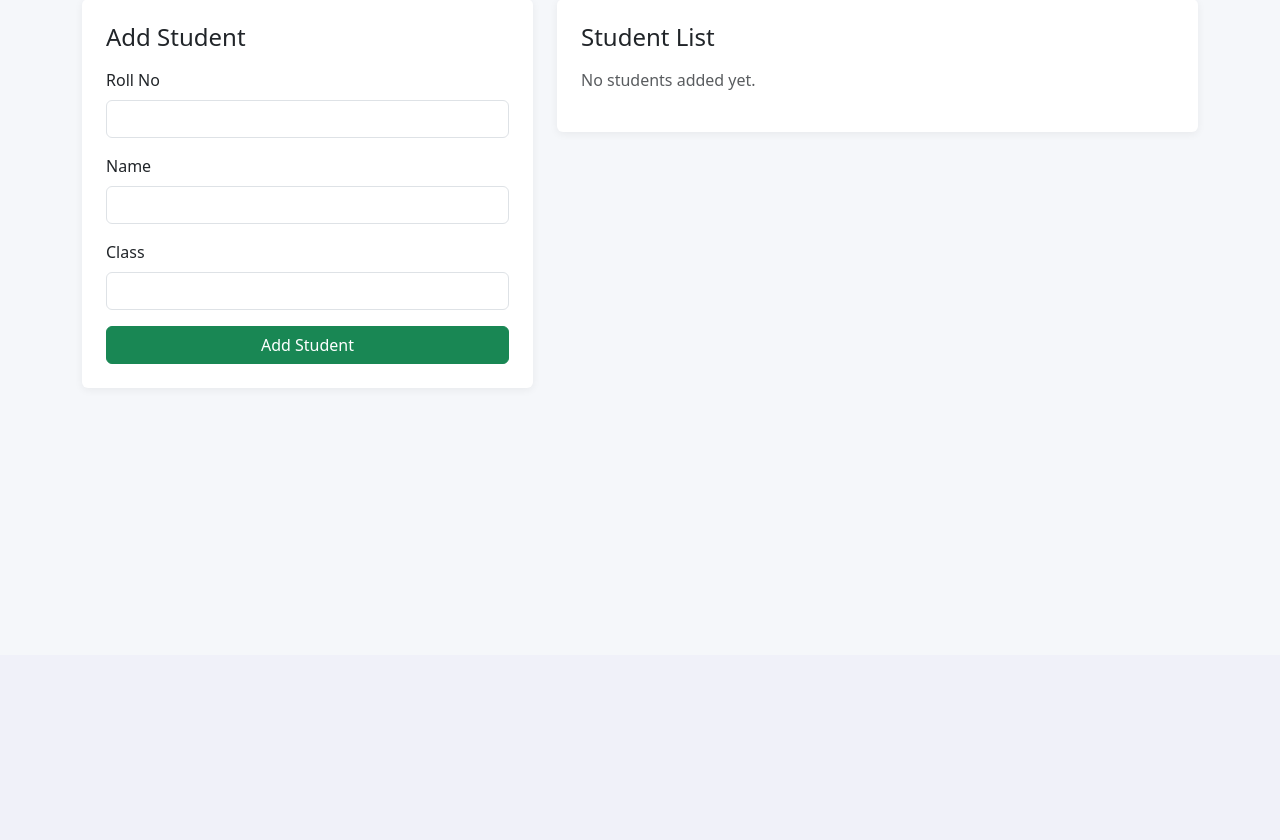
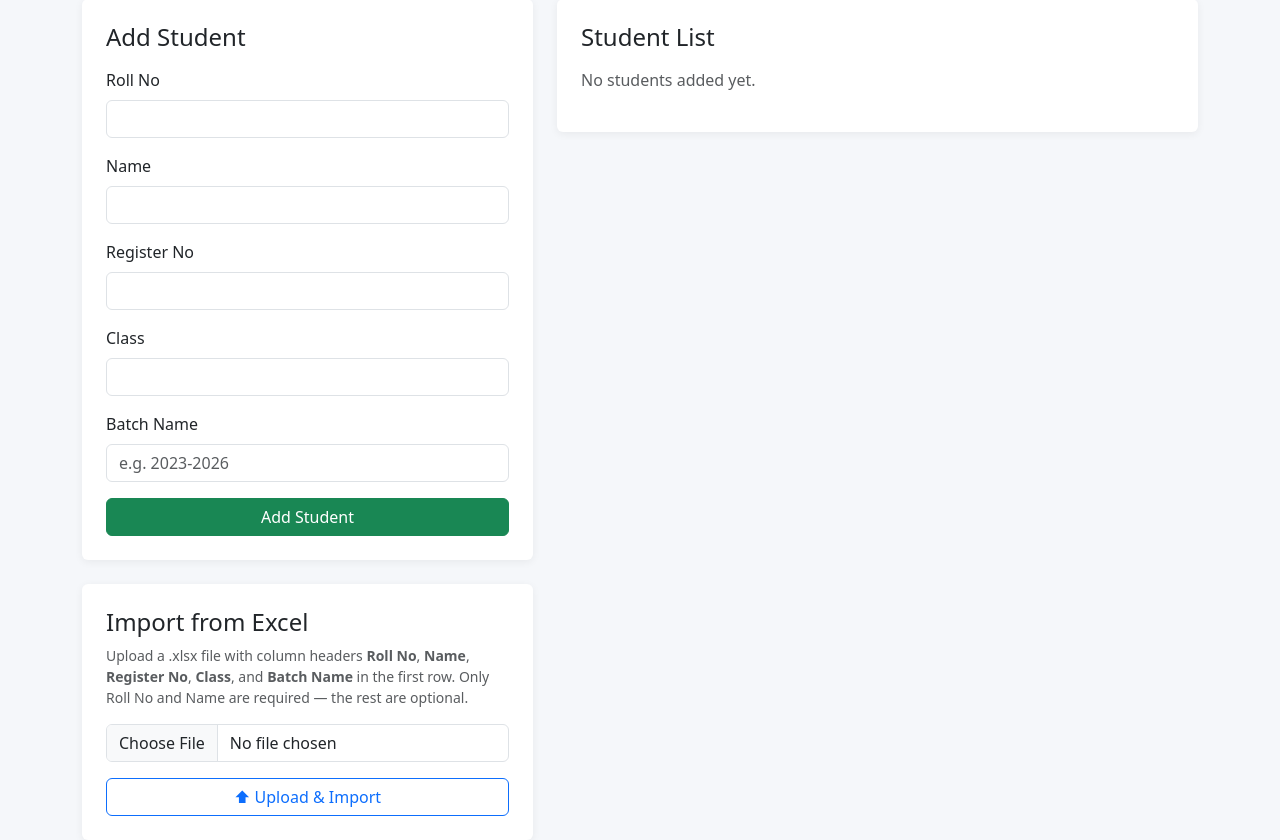
Before and after one commit to chiranjeeviachar8-gif/attendance-app, a Flask app: page /students in a window 1280 px wide. Shown: the part 145-985 px from the top of the page. Before the commit the page ends 533 px from the top, so only its background shows below. Run offline with Flask 3, Linux system fonts and the light colour scheme; the visitor is signed in with stand-in values (Sample User, id 1); data that the repository does not hold is empty; some libraries are stand-ins or nearby versions.

Commit message:
Add files via upload

```diff
--- a/app.py
+++ b/app.py
@@ -29,6 +29,7 @@ from flask import Flask, render_template, request, redirect, url_for, session, f
 from werkzeug.security import generate_password_hash, check_password_hash
 from sqlalchemy import create_engine, text
 from sqlalchemy.exc import IntegrityError, OperationalError
+from openpyxl import load_workbook
 
 app = Flask(__name__)
 app.secret_key = os.environ.get("SECRET_KEY", "change-this-secret-key")
@@ -78,7 +79,9 @@ def init_db():
                     owner TEXT NOT NULL,
                     roll_no TEXT NOT NULL,
                     name TEXT NOT NULL,
+                    register_no TEXT,
                     class_name TEXT,
+                    batch_name TEXT,
                     UNIQUE(owner, roll_no)
                 )
             """))
@@ -107,31 +110,33 @@ def init_db():
         print(f"[DB] FAILED TO CONNECT: {e}", flush=True)
         raise
 
-    # --- Migration: add 'owner' column if this DB was created before this upgrade ---
+    # --- Migration: add any columns that older deployments of this DB might be missing ---
     # Runs in its OWN transaction so it can never break the main table setup above.
-    try:
-        with engine.begin() as conn:
-            if IS_POSTGRES:
-                exists = conn.execute(text("""
-                    SELECT 1 FROM information_schema.columns
-                    WHERE table_name = 'students' AND column_name = 'owner'
-                """)).first()
-            elif IS_MYSQL:
-                exists = conn.execute(text("""
-                    SELECT 1 FROM information_schema.columns
-                    WHERE table_name = 'students' AND column_name = 'owner' AND table_schema = DATABASE()
-                """)).first()
-            else:
-                cols = conn.execute(text("PRAGMA table_info(students)")).fetchall()
-                exists = any(c[1] == "owner" for c in cols)
+    def _column_exists(conn, table, column):
+        if IS_POSTGRES:
+            return conn.execute(text("""
+                SELECT 1 FROM information_schema.columns
+                WHERE table_name = :t AND column_name = :c
+            """), {"t": table, "c": column}).first() is not None
+        elif IS_MYSQL:
+            return conn.execute(text("""
+                SELECT 1 FROM information_schema.columns
+                WHERE table_name = :t AND column_name = :c AND table_schema = DATABASE()
+            """), {"t": table, "c": column}).first() is not None
+        else:
+            cols = conn.execute(text(f"PRAGMA table_info({table})")).fetchall()
+            return any(c[1] == column for c in cols)
 
-            if not exists:
-                conn.execute(text("ALTER TABLE students ADD COLUMN owner TEXT"))
-                print("[DB] Migrated: added 'owner' column to students table.", flush=True)
-            else:
-                print("[DB] 'owner' column already present -- no migration needed.", flush=True)
-    except Exception as e:
-        print(f"[DB] Migration check failed (non-fatal): {e}", flush=True)
+    for column in ["owner", "register_no", "batch_name"]:
+        try:
+            with engine.begin() as conn:
+                if not _column_exists(conn, "students", column):
+                    conn.execute(text(f"ALTER TABLE students ADD COLUMN {column} TEXT"))
+                    print(f"[DB] Migrated: added '{column}' column to students table.", flush=True)
+                else:
+                    print(f"[DB] '{column}' column already present -- no migration needed.", flush=True)
+        except Exception as e:
+            print(f"[DB] Migration check for '{column}' failed (non-fatal): {e}", flush=True)
 
 
 def query(sql, params=None, fetch="all"):
@@ -255,11 +260,14 @@ def students():
     if request.method == "POST":
         roll_no = request.form["roll_no"].strip()
         name = request.form["name"].strip()
+        register_no = request.form.get("register_no", "").strip()
         class_name = request.form["class_name"].strip()
+        batch_name = request.form.get("batch_name", "").strip()
         try:
             query(
-                "INSERT INTO students (owner, roll_no, name, class_name) VALUES (:o, :r, :n, :c)",
-                {"o": owner, "r": roll_no, "n": name, "c": class_name},
+                """INSERT INTO students (owner, roll_no, name, register_no, class_name, batch_name)
+                   VALUES (:o, :r, :n, :reg, :c, :b)""",
+                {"o": owner, "r": roll_no, "n": name, "reg": register_no, "c": class_name, "b": batch_name},
                 fetch=None,
             )
             flash(f"Student '{name}' added.", "success")
@@ -271,6 +279,87 @@ def students():
         {"o": owner},
     )
     return render_template("students.html", students=all_students)
+
+
+@app.route("/students/import", methods=["POST"])
+@login_required
+def import_students():
+    owner = current_owner()
+    file = request.files.get("excel_file")
+
+    if not file or file.filename == "":
+        flash("Please choose an Excel file to upload.", "danger")
+        return redirect(url_for("students"))
+
+    if not file.filename.lower().endswith((".xlsx", ".xlsm")):
+        flash("Only .xlsx or .xlsm Excel files are supported.", "danger")
+        return redirect(url_for("students"))
+
+    try:
+        wb = load_workbook(file, read_only=True, data_only=True)
+        ws = wb.active
+    except Exception as e:
+        flash(f"Could not read that Excel file: {e}", "danger")
+        return redirect(url_for("students"))
+
+    rows = list(ws.iter_rows(values_only=True))
+    if not rows:
+        flash("That Excel file appears to be empty.", "danger")
+        return redirect(url_for("students"))
+
+    # First row = headers. Match "Roll No", "Name", "Class" (case-insensitive, flexible spacing).
+    headers = [str(h).strip().lower() if h else "" for h in rows[0]]
+
+    def find_col(*names):
+        for i, h in enumerate(headers):
+            if h in names:
+                return i
+        return None
+
+    roll_col = find_col("roll no", "roll_no", "rollno", "roll")
+    name_col = find_col("name", "student name")
+    register_col = find_col("register no", "register_no", "registerno", "reg no", "reg_no")
+    class_col = find_col("class", "class_name", "class name")
+    batch_col = find_col("batch", "batch_name", "batch name")
+
+    if roll_col is None or name_col is None:
+        flash('Excel must have column headers "Roll No" and "Name" in the first row '
+              '("Register No", "Class", "Batch" are optional).', "danger")
+        return redirect(url_for("students"))
+
+    def cell_value(row, col):
+        if col is not None and col < len(row) and row[col] is not None:
+            return str(row[col]).strip()
+        return ""
+
+    added, skipped = 0, 0
+    for row in rows[1:]:
+        if row is None or all(cell in (None, "") for cell in row):
+            continue
+        roll_no = cell_value(row, roll_col)
+        name = cell_value(row, name_col)
+        register_no = cell_value(row, register_col)
+        class_name = cell_value(row, class_col)
+        batch_name = cell_value(row, batch_col)
+
+        if not roll_no or not name:
+            skipped += 1
+            continue
+
+        try:
+            query(
+                """INSERT INTO students (owner, roll_no, name, register_no, class_name, batch_name)
+                   VALUES (:o, :r, :n, :reg, :c, :b)""",
+                {"o": owner, "r": roll_no, "n": name, "reg": register_no, "c": class_name, "b": batch_name},
+                fetch=None,
+            )
+            added += 1
+        except IntegrityError:
+            skipped += 1
+
+    flash(f"Import complete: {added} student(s) added, {skipped} skipped "
+          f"(duplicates or missing data).", "success" if added else "warning")
+    return redirect(url_for("students"))
 
 
 @app.route("/students/delete/<int:student_id>", methods=["POST"])
@@ -303,11 +392,15 @@ def edit_student(student_id):
     if request.method == "POST":
         roll_no = request.form["roll_no"].strip()
         name = request.form["name"].strip()
+        register_no = request.form.get("register_no", "").strip()
         class_name = request.form["class_name"].strip()
+        batch_name = request.form.get("batch_name", "").strip()
         try:
             query(
-                "UPDATE students SET roll_no = :r, name = :n, class_name = :c WHERE id = :id AND owner = :o",
-                {"r": roll_no, "n": name, "c": class_name, "id": student_id, "o": owner},
+                """UPDATE students SET roll_no = :r, name = :n, register_no = :reg,
+                   class_name = :c, batch_name = :b WHERE id = :id AND owner = :o""",
+                {"r": roll_no, "n": name, "reg": register_no, "c": class_name, "b": batch_name,
+                 "id": student_id, "o": owner},
                 fetch=None,
             )
             flash(f"Student '{name}' updated.", "success")
@@ -444,7 +537,7 @@ def view_by_student():
 def export_csv():
     owner = current_owner()
     rows = query("""
-        SELECT s.roll_no, s.name, s.class_name, a.date, a.status, a.marked_by
+        SELECT s.roll_no, s.name, s.register_no, s.class_name, s.batch_name, a.date, a.status, a.marked_by
         FROM attendance a
         JOIN students s ON s.id = a.student_id
         WHERE s.owner = :o
@@ -453,10 +546,10 @@ def export_csv():
 
     output = io.StringIO()
     writer = csv.writer(output)
-    writer.writerow(["Roll No", "Name", "Class", "Date", "Status", "Marked By"])
+    writer.writerow(["Roll No", "Name", "Register No", "Class", "Batch", "Date", "Status", "Marked By"])
     for r in rows:
-        writer.writerow([r["roll_no"], r["name"], r["class_name"] or "",
-                          r["date"], r["status"], r["marked_by"] or ""])
+        writer.writerow([r["roll_no"], r["name"], r["register_no"] or "", r["class_name"] or "",
+                          r["batch_name"] or "", r["date"], r["status"], r["marked_by"] or ""])
 
     filename = f"attendance_{owner}_{date.today()}.csv"
     return Response(
@@ -473,7 +566,7 @@ def export_csv_by_date():
     selected_date = request.args.get("att_date") or str(date.today())
 
     rows = query("""
-        SELECT s.roll_no, s.name, s.class_name, a.date, a.status, a.marked_by
+        SELECT s.roll_no, s.name, s.register_no, s.class_name, s.batch_name, a.date, a.status, a.marked_by
         FROM attendance a
         JOIN students s ON s.id = a.student_id
         WHERE a.date = :d AND s.owner = :o
@@ -482,10 +575,10 @@ def export_csv_by_date():
 
     output = io.StringIO()
     writer = csv.writer(output)
-    writer.writerow(["Roll No", "Name", "Class", "Date", "Status", "Marked By"])
+    writer.writerow(["Roll No", "Name", "Register No", "Class", "Batch", "Date", "Status", "Marked By"])
     for r in rows:
-        writer.writerow([r["roll_no"], r["name"], r["class_name"] or "",
-                          r["date"], r["status"], r["marked_by"] or ""])
+        writer.writerow([r["roll_no"], r["name"], r["register_no"] or "", r["class_name"] or "",
+                          r["batch_name"] or "", r["date"], r["status"], r["marked_by"] or ""])
 
     filename = f"attendance_{owner}_{selected_date}.csv"
     return Response(
--- a/requirements.txt
+++ b/requirements.txt
@@ -3,3 +3,4 @@ gunicorn==22.0.0
 SQLAlchemy==2.0.35
 psycopg2-binary==2.9.10
 PyMySQL==1.1.1
+openpyxl==3.1.5
--- a/templates/students.html
+++ b/templates/students.html
@@ -15,10 +15,33 @@
                     <input type="text" name="name" class="form-control" required>
                 </div>
                 <div class="mb-3">
+                    <label class="form-label">Register No</label>
+                    <input type="text" name="register_no" class="form-control">
+                </div>
+                <div class="mb-3">
                     <label class="form-label">Class</label>
                     <input type="text" name="class_name" class="form-control">
                 </div>
+                <div class="mb-3">
+                    <label class="form-label">Batch Name</label>
+                    <input type="text" name="batch_name" class="form-control" placeholder="e.g. 2023-2026">
+                </div>
                 <button type="submit" class="btn btn-success w-100">Add Student</button>
+            </form>
+        </div>
+
+        <div class="card p-4 mt-4">
+            <h4 class="mb-2">Import from Excel</h4>
+            <p class="text-muted small mb-3">
+                Upload a .xlsx file with column headers <strong>Roll No</strong>, <strong>Name</strong>,
+                <strong>Register No</strong>, <strong>Class</strong>, and <strong>Batch Name</strong> in the
+                first row. Only Roll No and Name are required — the rest are optional.
+            </p>
+            <form method="POST" action="{{ url_for('import_students') }}" enctype="multipart/form-data">
+                <div class="mb-3">
+                    <input type="file" name="excel_file" accept=".xlsx,.xlsm" class="form-control" required>
+                </div>
+                <button type="submit" class="btn btn-outline-primary w-100">⬆ Upload &amp; Import</button>
             </form>
         </div>
     </div>
@@ -30,14 +53,18 @@
             <div class="table-responsive">
             <table class="table table-striped">
                 <thead>
-                    <tr><th>Roll No</th><th>Name</th><th>Class</th><th></th></tr>
+                    <tr>
+                        <th>Roll No</th><th>Name</th><th>Register No</th><th>Class</th><th>Batch</th><th></th>
+                    </tr>
                 </thead>
                 <tbody>
                     {% for s in students %}
                     <tr>
                         <td>{{ s['roll_no'] }}</td>
                         <td>{{ s['name'] }}</td>
+                        <td>{{ s['register_no'] or '-' }}</td>
                         <td>{{ s['class_name'] or '-' }}</td>
+                        <td>{{ s['batch_name'] or '-' }}</td>
                         <td>
                             <a href="{{ url_for('edit_student', student_id=s['id']) }}" class="btn btn-outline-primary btn-sm">Edit</a>
                             <form method="POST" action="{{ url_for('delete_student', student_id=s['id']) }}"
```
Also changed, not shown: templates/edit_student.html (+8 -0 lines).
